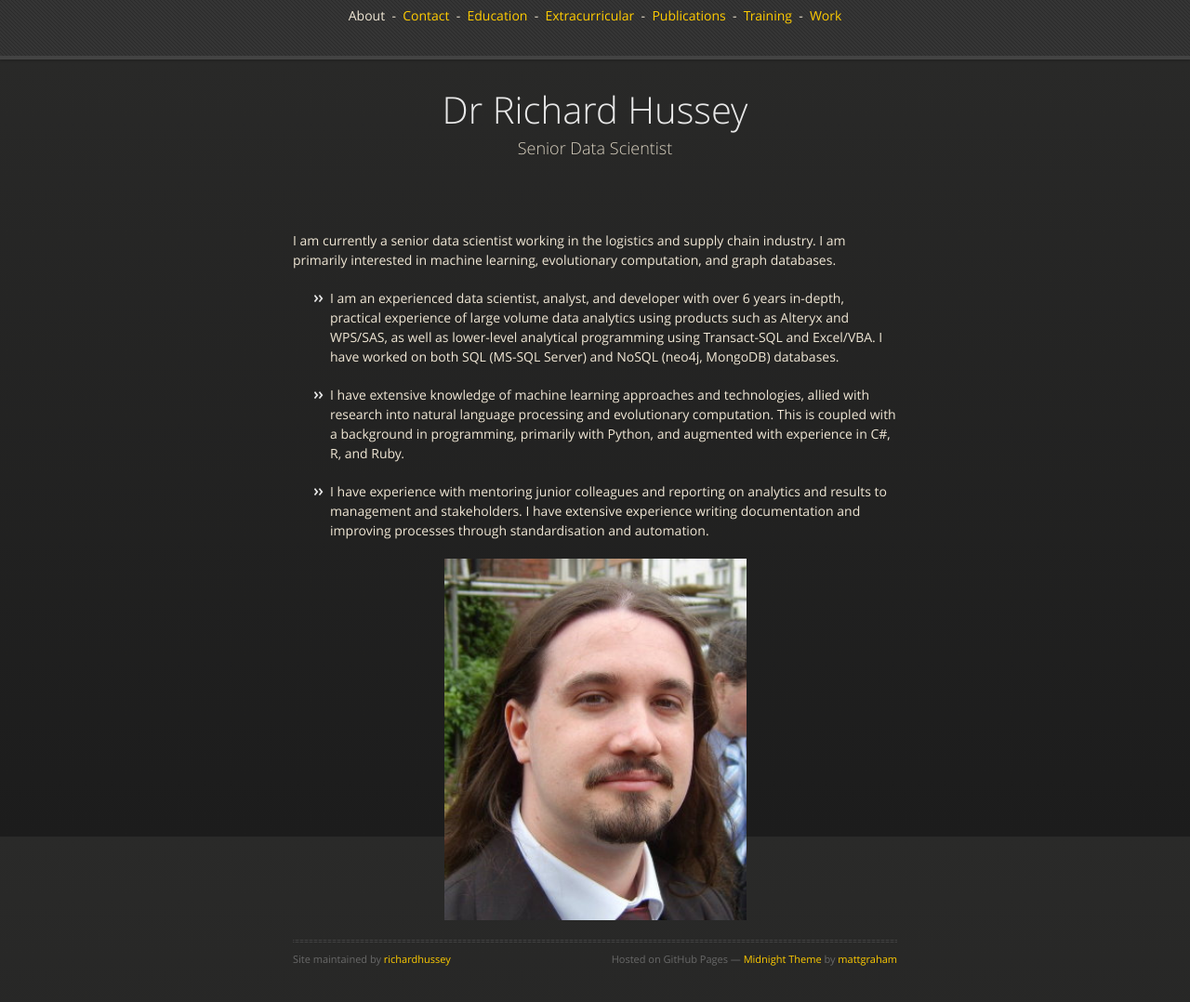
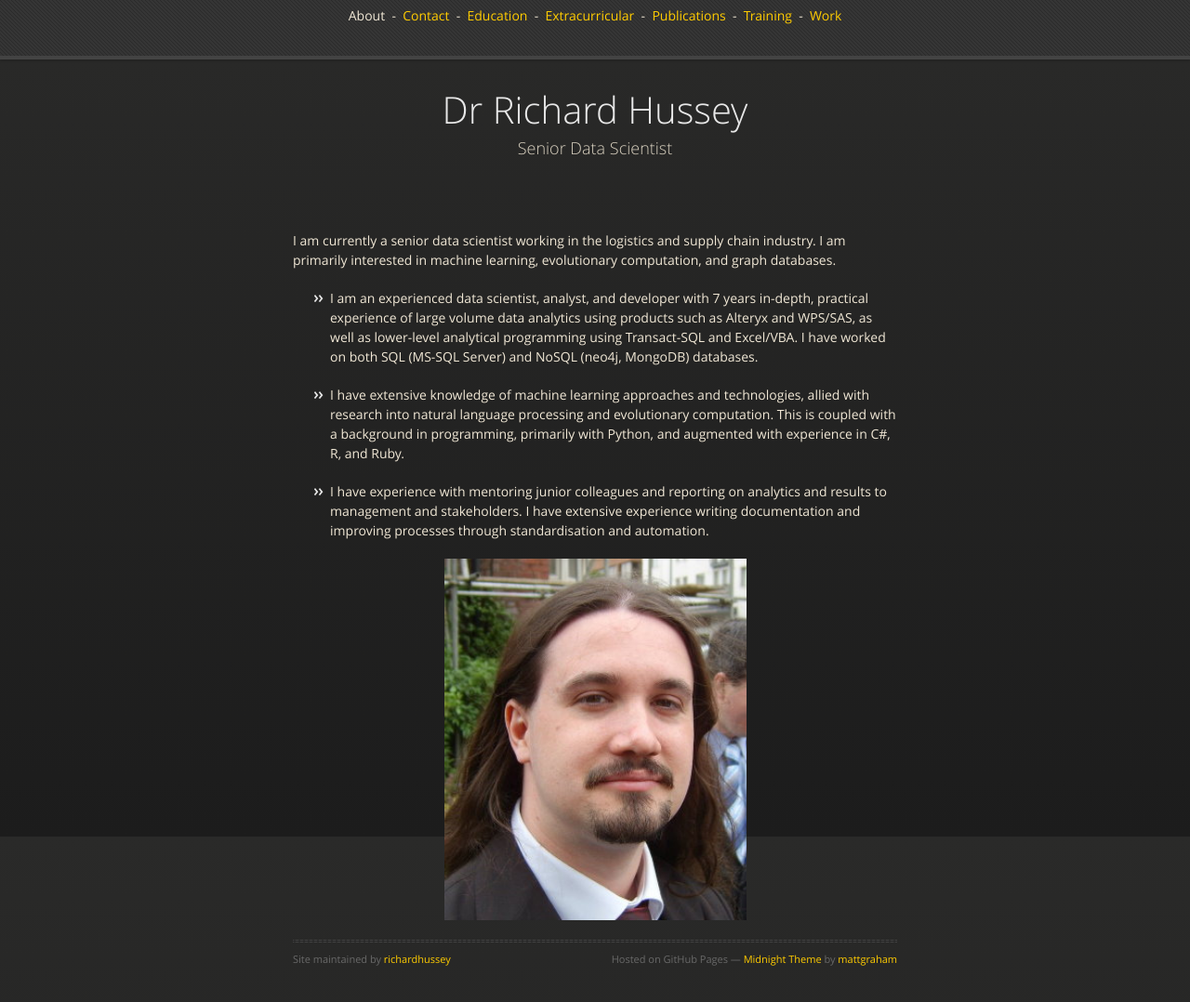
Before and after one commit to richardhussey/richardhussey.github.io, a Jekyll site: the page built from index.md, in a window 1280 px wide and 1179 px high. Shown: the top 1078 px of the window at 93% size. Built offline with Jekyll 4.4.1, drawn with Linux system fonts in a browser that asks for light colours.

Commit message:
Update length of experience

```diff
--- a/index.md
+++ b/index.md
@@ -5,7 +5,7 @@ title: Home
 
 I am currently a senior data scientist working in the logistics and supply chain industry.  I am primarily interested in machine learning, evolutionary computation, and graph databases.
 
-+ I am an experienced data scientist, analyst, and developer with over 6 years in-depth, practical experience of large volume data analytics using products such as Alteryx and WPS/SAS, as well as lower-level analytical programming using Transact-SQL and Excel/VBA.  I have worked on both SQL (MS-SQL Server) and NoSQL (neo4j, MongoDB) databases.
++ I am an experienced data scientist, analyst, and developer with 7 years in-depth, practical experience of large volume data analytics using products such as Alteryx and WPS/SAS, as well as lower-level analytical programming using Transact-SQL and Excel/VBA.  I have worked on both SQL (MS-SQL Server) and NoSQL (neo4j, MongoDB) databases.
 
 + I have extensive knowledge of machine learning approaches and technologies, allied with research into natural language processing and evolutionary computation.  This is coupled with a background in programming, primarily with Python, and augmented with experience in C#, R, and Ruby.
 
```
